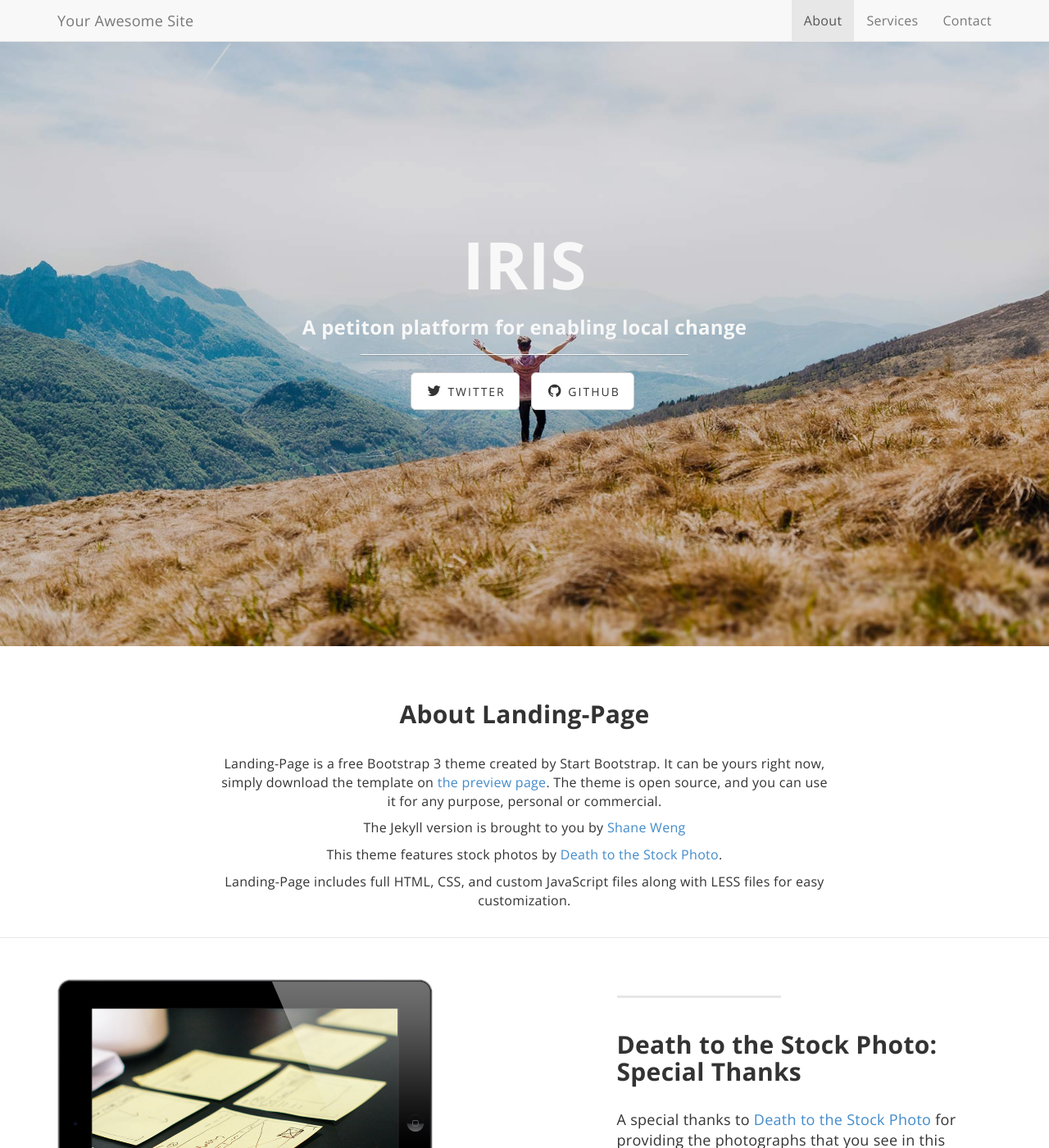
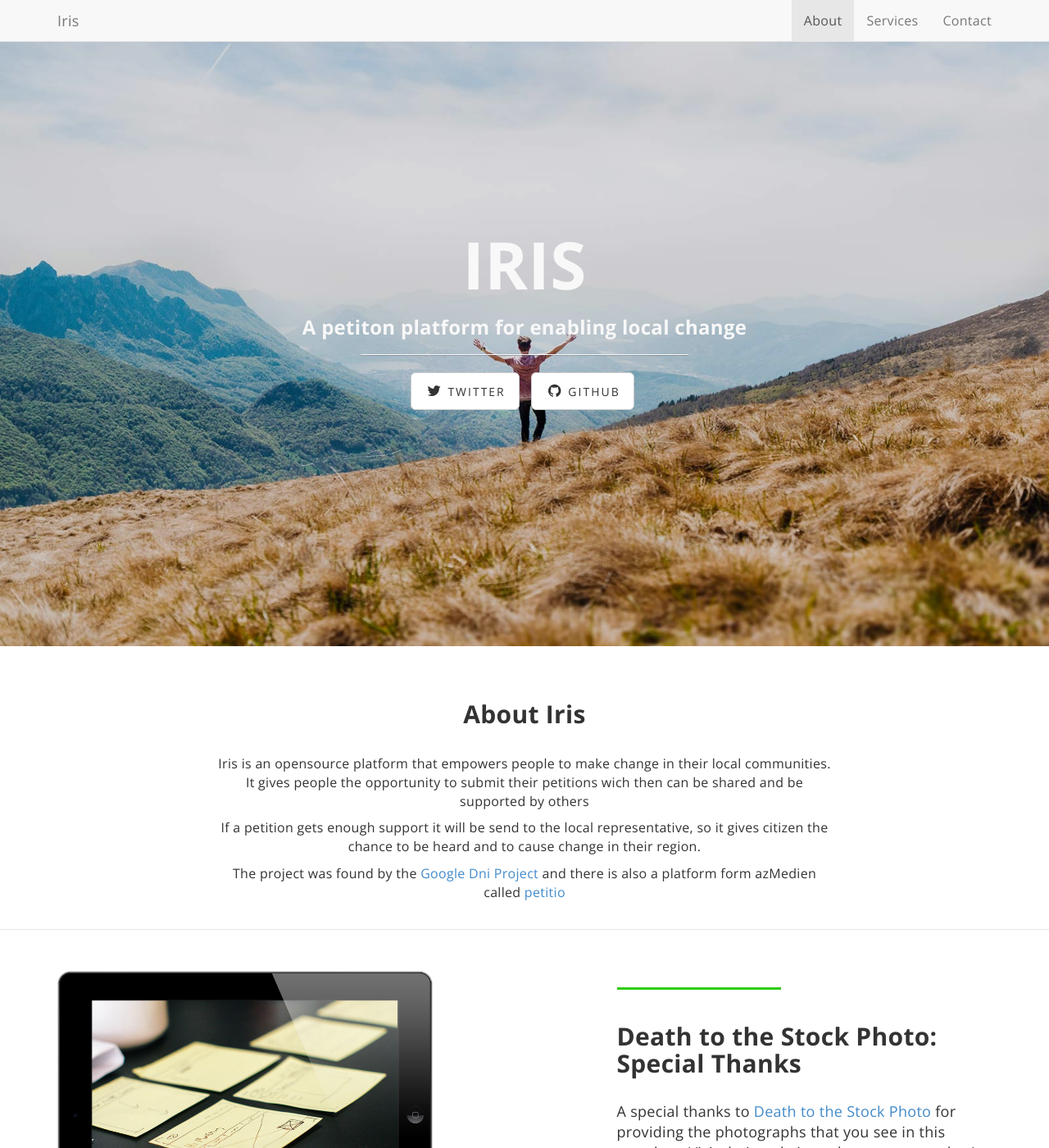
Before and after one commit to iris-dni/iris-landing-page, a Jekyll site: the page built from index.html, in a window 1280 px wide and 1400 px high. Shown: the whole window at 82% size. Built offline with Jekyll 4.4.1, drawn with Linux system fonts in a browser that asks for light colours.

Commit message:
Changed title to Iris and added Github-link. I also started with the Intro text.

```diff
--- a/_config.yml
+++ b/_config.yml
@@ -3,7 +3,7 @@
 # ----------------------- #
 
 url: http://yoursite.com
-title: Your Awesome Site
+title: Iris
 email: your-email@domain.com
 author: Your Name
 description: > # "Write an awesome description for your new site here.
@@ -29,4 +29,4 @@
   - title: twitter
     url: https://twitter.com/SBootstrap
   - title: github
-    url: https://github.com/IronSummitMedia/startbootstrap
+    url: https://github.com/iris-dni
--- a/_includes/about.html
+++ b/_includes/about.html
@@ -3,13 +3,13 @@
         <div class="row">
             <div class="col-lg-8 col-lg-offset-2">
               <br/><br/>
-              <h2>About Landing-Page</h2>
+              <h2>About {{ site.title }}</h2>
               <br/>
-                <p>Landing-Page is a free Bootstrap 3 theme created by Start Bootstrap. It can be yours right now, simply download the template on <a href="http://startbootstrap.com/template-overviews/landing-page/">the preview page</a>. The theme is open source, and you can use it for any purpose, personal or commercial.</p>
-                <p>The Jekyll version is brought to you by <a href="https://github.com/swcool">Shane Weng</a></p>
-                <p>This theme features stock photos by <a href="http://join.deathtothestockphoto.com//">Death to the Stock Photo</a>.</p>
-                <p>Landing-Page includes full HTML, CSS, and custom JavaScript files along with LESS files for easy customization.</p>
-                <br/>
+                <p>Iris is an opensource platform that empowers people to make change in their local communities. It gives people the opportunity to submit their petitions wich then can be shared and be supported by others</p>
+                <p>If a petition gets enough support it will be send to the local representative, so it gives citizen the chance to be heard and to cause change in their region.</p>
+                <p>The project was found by the <a href="https://www.digitalnewsinitiative.com/">Google Dni Project</a> and there is also a platform form azMedien called <a href="https://petitio-dev.herokuapp.com/">petitio</a> </p>
+
+              <br/>
               </div>
         </div>
     </section>
--- a/css/landing-page.css
+++ b/css/landing-page.css
@@ -118,7 +118,7 @@
 .section-heading-spacer {
     float: left;
     width: 200px;
-    border-top: 3px solid #e7e7e7;
+    border-top: 3px solid #2fcd0c;
 }
 
 .banner {
```
